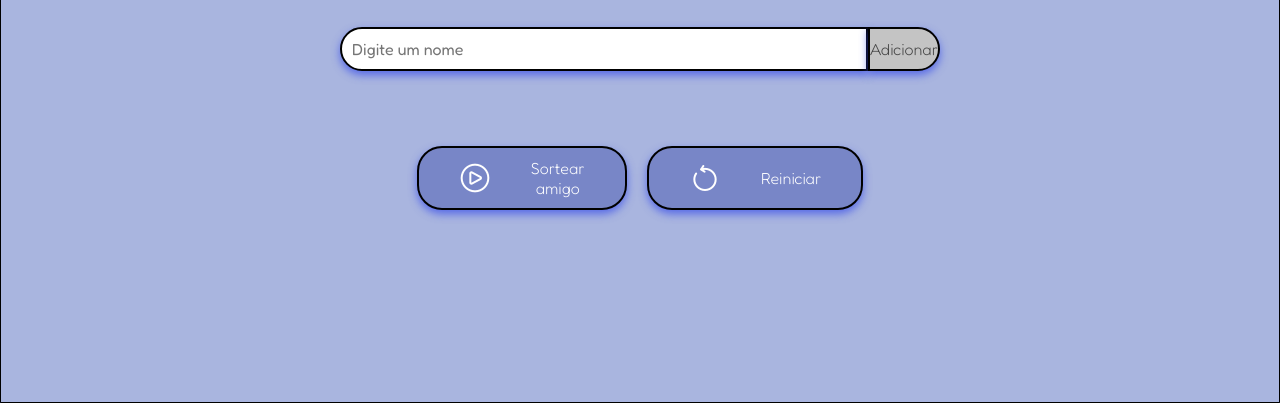
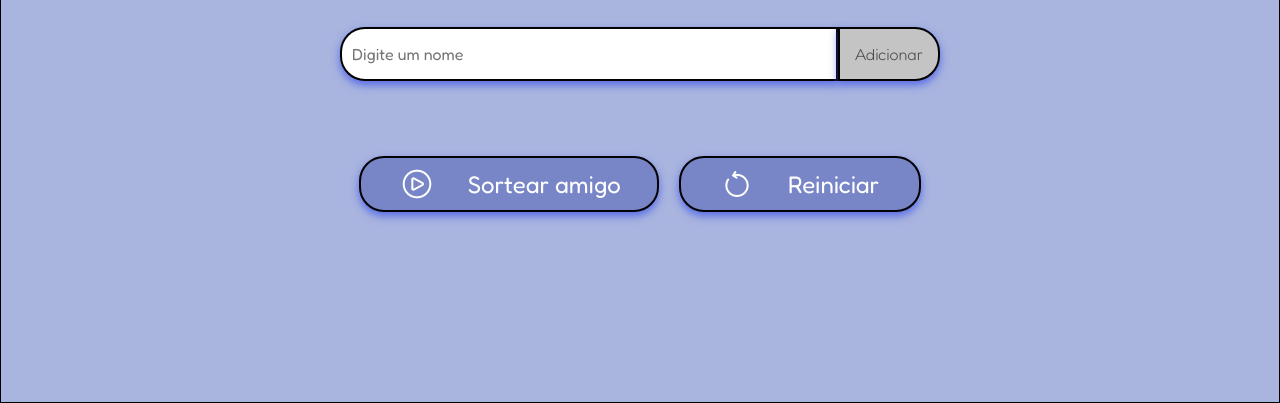
Before and after one commit to inaianebarros/amigo-secreto, a plain HTML site: page index.html in a window 1280 px wide. Shown: the part 397-800 px from the top of the page. Drawn offline with Linux system fonts and the light colour scheme.

Commit message:
Alterar tamanho e espaçamento geral

```diff
--- a/style.css
+++ b/style.css
@@ -54,6 +54,10 @@ body {
     width: 100%;
 }
 
+.animated{
+    width: 750px;
+}
+
 /* Títulos */
 .main-title {
     font-size: 100px;
@@ -95,6 +99,7 @@ body {
     width: 300px;
     gap: 20px;
     justify-content: center;
+    white-space: nowrap;
 }
 
 /* Estilos de entrada de texto */
@@ -111,6 +116,7 @@ body {
 
 /* Estilos de botão */
 button {
+    padding: 15px;
     font-family: 'Fredoka', sans-serif;
     font-weight: 300;
     font-size: 16px;
@@ -130,6 +136,26 @@ button {
     background-color: #a1a1a1;
 }
 
+/* Botão de sortear título */
+.button-draw {
+    display: flex;
+    align-items: center;
+    width: 100%;
+    padding: 10px 40px;
+    color: var(--color-white);
+    background-color: var(--color-button);
+    font-size: 24px;
+    font-weight: 400;
+}
+
+.button-draw img {
+    margin-right: 35px;
+}
+
+.button-draw:hover {
+    background-color: var(--color-button-hover);
+}
+
 /* Listas */
 ul {
     list-style-type: none;
@@ -146,22 +172,3 @@ ul {
     font-weight: bold;
     text-align: center;
 }
-
-/* Botão de sortear título */
-.button-draw {
-    display: flex;
-    align-items: center;
-    width: 100%;
-    padding: 10px 40px;
-    color: var(--color-white);
-    background-color: var(--color-button);
-    font-size: 16px;
-}
-
-.button-draw img {
-    margin-right: 40px;
-}
-
-.button-draw:hover {
-    background-color: var(--color-button-hover);
-}
```
